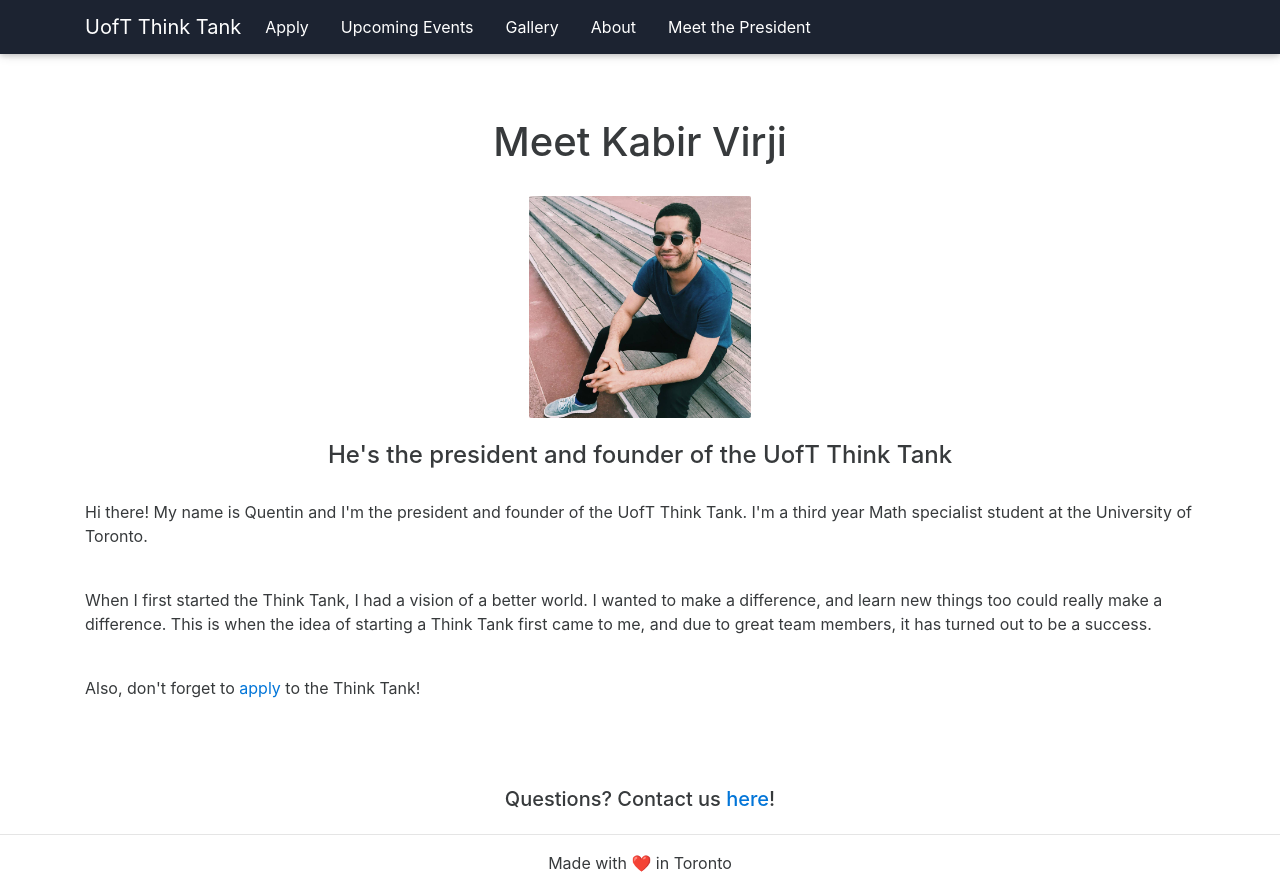
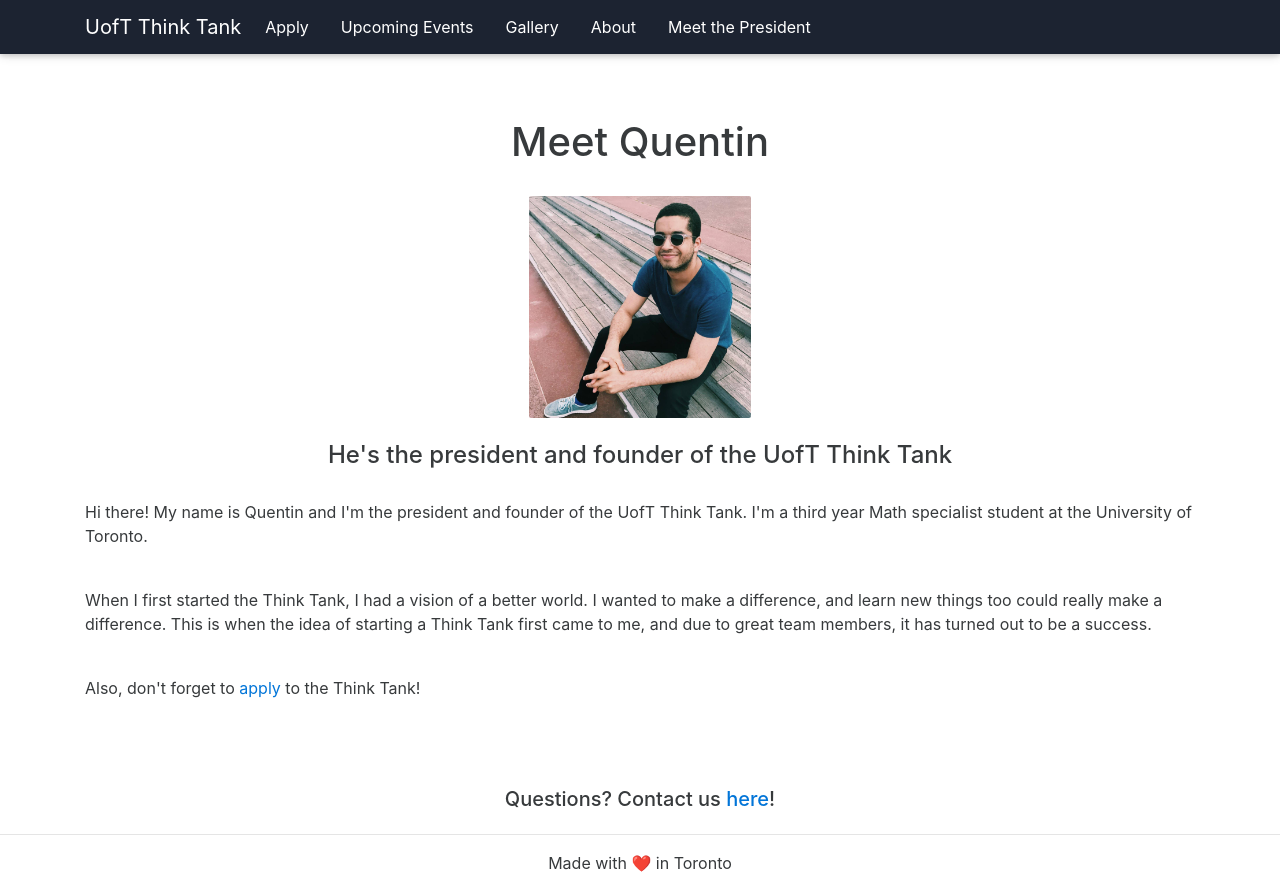
Before and after one commit to uoftthinktank/uoftthinktank, a website: page president.html in a window 1280 px wide. Drawn offline with Linux system fonts and the light colour scheme.

Commit message:
QMAN IIN THE HOUSE

```diff
--- a/president.html
+++ b/president.html
@@ -130,7 +130,7 @@
     <!--Content-->
     <div class="container">
 
-    <h1 style="text-align: center;">Meet Kabir Virji</h1>
+    <h1 style="text-align: center;">Meet Quentin</h1>
     <br>
     <center><img src="./img/qman.jpg" style="width: 20%;height: 20%;vertical-align: middle"></center>
     <br>
```
